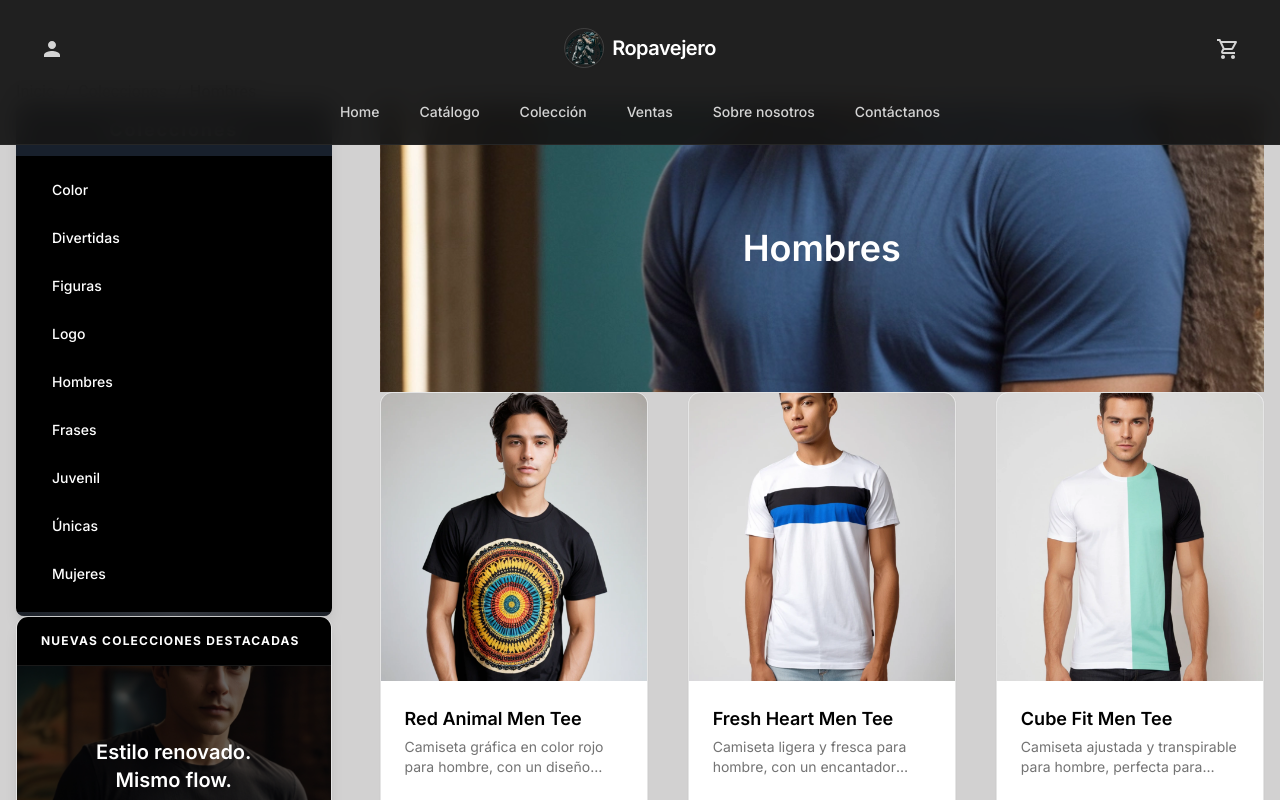
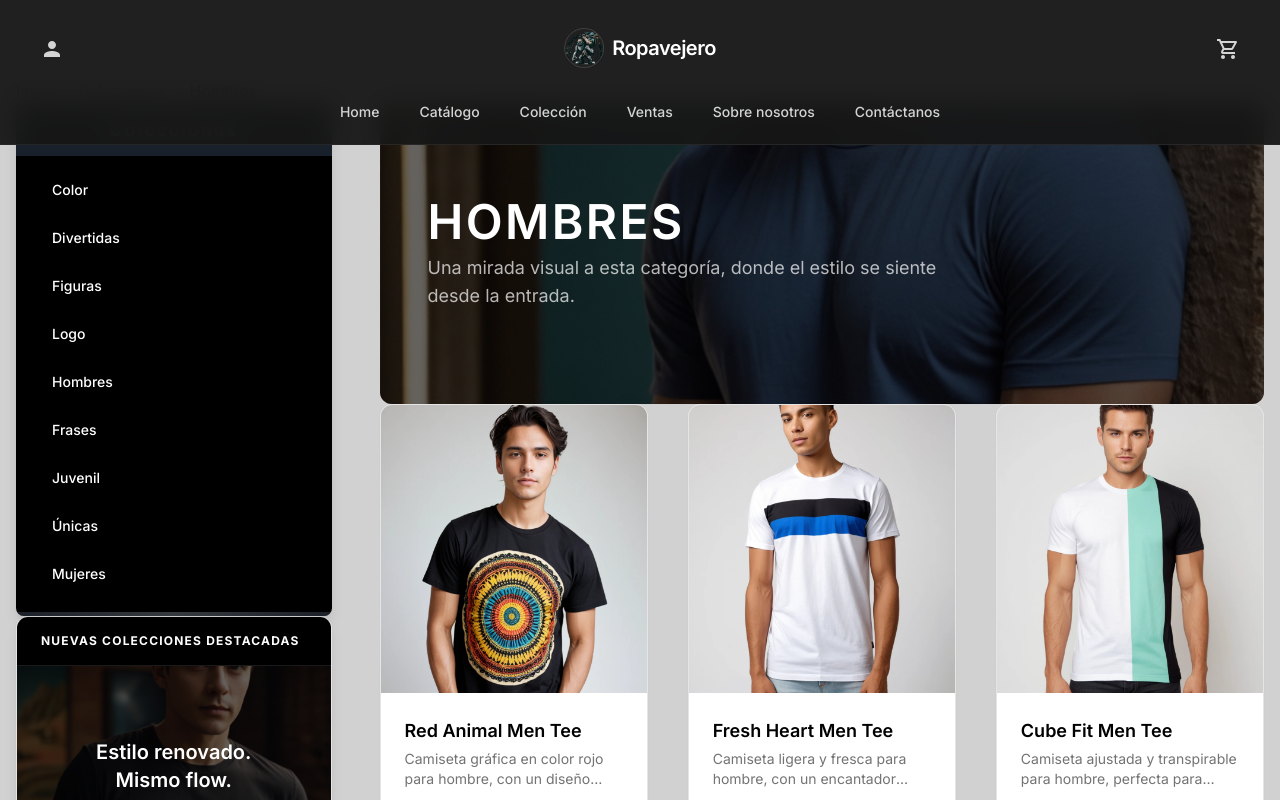
Before and after one commit to sebasdex/ropavejero-next, a Next.js app: page /categories/men in a window 1280 px wide. Shown: the top 800 px of the page. Built offline with nearby package versions, Linux system fonts and the light colour scheme.

Commit message:
feat: Revamp BannerCategory component with improved layout and styling

```diff
--- a/src/components/BannerCategory.tsx
+++ b/src/components/BannerCategory.tsx
@@ -9,11 +9,18 @@ function BannerCategory({
 }) {
   return (
     <section
-      className={`w-full md:h-72 h-36 flex flex-col items-center justify-center bg-cover bg-center ${categoryBG}`}
+      className={`relative w-full h-[300px] bg-cover bg-center rounded-xl overflow-hidden flex items-center justify-start ${categoryBG}`}
     >
-      <h1 className="text-center text-4xl font-semibold text-white">
-        {categoryName}
-      </h1>
+      <div className="absolute inset-0 bg-black/60" />
+
+      <div className="relative z-10 pl-8 sm:pl-12 max-w-xl">
+        <h1 className="text-white text-4xl sm:text-5xl font-semibold uppercase leading-snug tracking-wider">
+          {categoryName}
+        </h1>
+        <p className="mt-2 text-white/70 text-base sm:text-lg">
+          Una mirada visual a esta categoría, donde el estilo se siente desde la entrada.
+        </p>
+      </div>
     </section>
   );
 }
```
